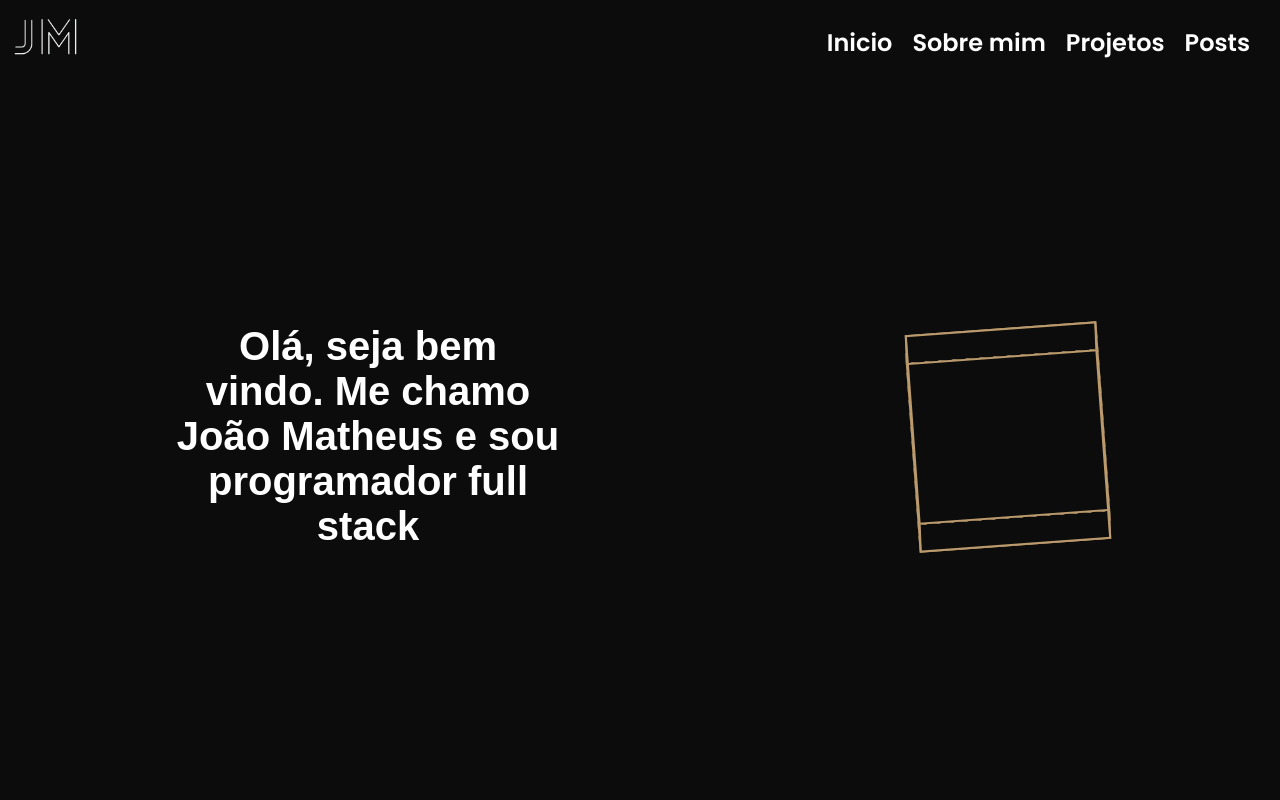
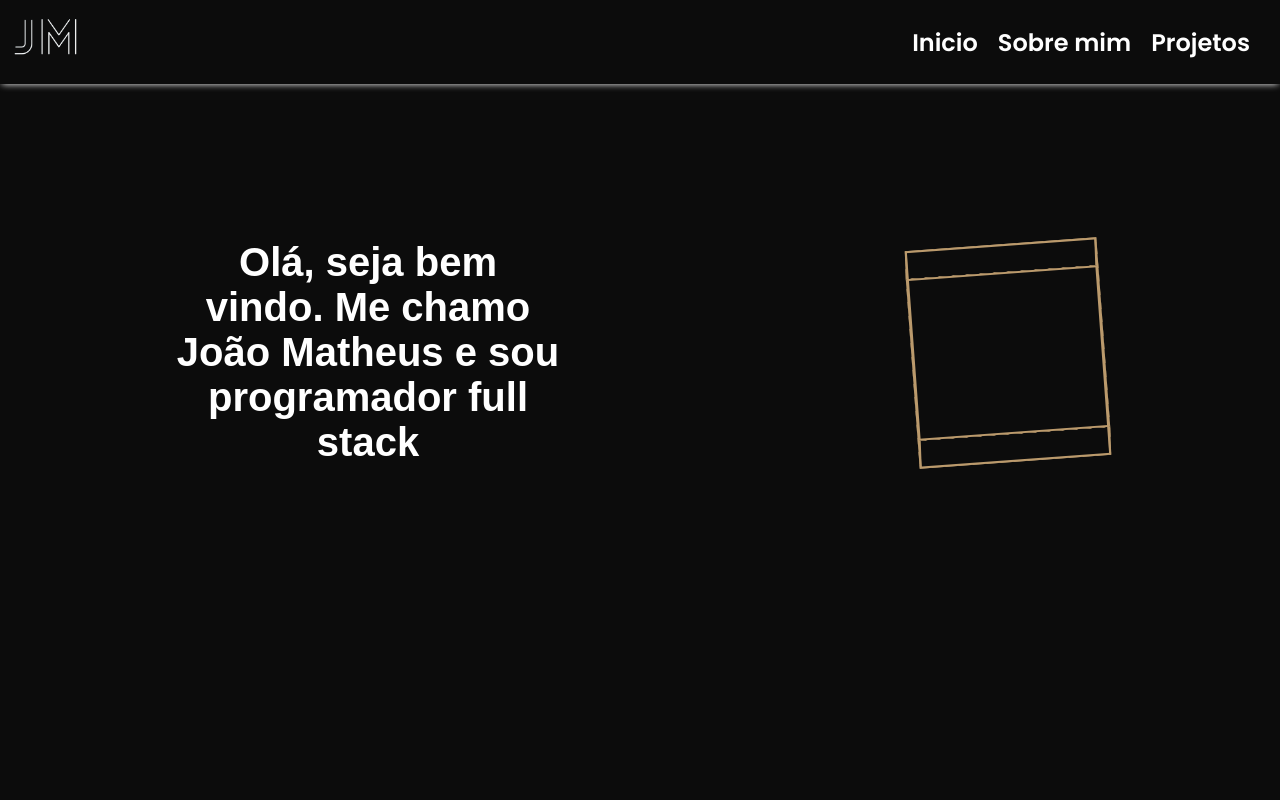
Before and after one commit to Jmatheuzz/portfolio, a React (Vite) app: page / in a window 1280 px wide. Shown: the top 800 px of the page. Built offline with nearby package versions, Linux system fonts and the light colour scheme; a web font is replaced by a local one.

Commit message:
ajustado navegação

```diff
--- a/src/components/general/MenuHamburger/MenuHamburger.tsx
+++ b/src/components/general/MenuHamburger/MenuHamburger.tsx
@@ -7,12 +7,47 @@ import Logo from '../../../assets/img/logo.png'
 export function MenuHamburger () {
 
   const [menuOpen, setMenuOpen] = useState(false);
+  function navigateToProjects(){
+    const element = document.querySelector('.projects');
 
+    const rect = element?.getBoundingClientRect();
+    console.log(rect)
+    console.log(window.scrollY)
+    const distanceFromTop = rect?.top !== undefined ? rect?.top + window.scrollY : 0;
+
+    console.log('result ' + distanceFromTop)
+    window.scrollTo({top: distanceFromTop, left: 0, behavior: 'smooth'})
+    toggleMenu()
+  }
+  function navigateToInicio(){
+    const element = document.querySelector('.header');
+
+    const rect = element?.getBoundingClientRect();
+    console.log(rect)
+    console.log(window.scrollY)
+    const distanceFromTop = rect?.top !== undefined ? rect?.top + window.scrollY : 0;
+
+    console.log('result ' + distanceFromTop)
+    window.scrollTo({top: distanceFromTop, left: 0, behavior: 'smooth'})
+    toggleMenu()
+  }
+  function navigateToAboutMe(){
+    const element = document.querySelector('.about-me');
+
+    const rect = element?.getBoundingClientRect();
+    console.log(rect)
+    console.log(window.scrollY)
+    const distanceFromTop = rect?.top !== undefined ? rect?.top + window.scrollY : 0;
+
+    console.log('result ' + distanceFromTop)
+    window.scrollTo({top: distanceFromTop, left: 0, behavior: 'smooth'})
+    toggleMenu()
+  }
   const toggleMenu = () => {
     setMenuOpen(!menuOpen);
   };
   return (
-    <div style={{display: 'flex', justifyContent: 'space-between', alignItems: 'center'}}>
+    <div className="menu-hamburger" style={{display: 'flex', justifyContent: 'space-between', alignItems: 'center', position: 'fixed', right: 0, left: 0, zIndex: 10, backgroundColor: '#0C0C0C' }}>
       <div style={{marginLeft: '0.5rem'}}>
         <img src={Logo} alt="" className="logo"/>
       </div>
@@ -31,10 +66,9 @@ export function MenuHamburger () {
 
           }
           <ul>
-            <li><a href="#">Inicio</a></li>
-            <li><a href="#">Sobre mim</a></li>
-            <li><a href="#">Projetos</a></li>
-            <li><a href="#">Posts</a></li>
+            <li><span onClick={navigateToInicio}>Inicio</span></li>
+            <li><span onClick={navigateToAboutMe}>Sobre mim</span></li>
+            <li><span onClick={navigateToProjects}>Projetos</span></li>
           </ul>
         </nav>
       </div>
--- a/src/components/general/MenuHamburger/index.css
+++ b/src/components/general/MenuHamburger/index.css
@@ -40,22 +40,35 @@ body {
   margin-right: 20px;
 }
 
-.menu ul li a {
+.menu ul li span {
   text-decoration: none;
   color: #FFF;
   font-size: 1.5rem;
   font-weight: 600;
   font-family: "Poppins", sans-serif;
   transition: color 0.3s ease;
+  cursor: pointer;
 }
 
-.menu ul li a:hover {
+.menu ul li span:hover {
   color: #666;
 }
 .logo {
   width: 5rem;
 }
+.menu-hamburger {
+  box-shadow: 0px 2px 7px -2px rgba(255, 255, 255,1);
+  -webkit-box-shadow: 0px 2px 7px -2px rgba(255, 255, 255,1);
+  -moz-box-shadow: 0px 2px 7px -2px rgba(255, 255, 255,1);
+}
 @media (max-width: 768px) {
+  .logo {
+    width: 4rem;
+  }
+  .menu-hamburger {
+    height: 8vh;
+    border: none;
+  }
   .container-menu {
     justify-content: flex-end;
   }
@@ -97,7 +110,7 @@ body {
     margin: 10px 0;
     text-align: center;
   }
-  .menu ul li a {
+  .menu ul li span {
     color: #FFF;
     font-size: 1.5rem;
     font-weight: 600;
--- a/src/pages/Home/App.tsx
+++ b/src/pages/Home/App.tsx
@@ -21,7 +21,7 @@ function App() {
   }, [])
 
   return (
-    <div style={{...styles.container, backgroundColor: theme.primary, color: theme.textPrimary}}>
+    <div style={{...styles.container, backgroundColor: theme.primary, color: theme.textPrimary, position: 'relative'}}>
       <MenuHamburger/>
       <div className="header" style={{...styles.around, position: 'relative'}}>
         <h1 style={{
@@ -46,7 +46,7 @@ function App() {
           </div>
       </div>
 
-      <div style={{marginTop: '35%', height: '60vh', backgroundColor: '#BB9A6C', display: 'flex', flexDirection: 'column', alignItems: 'center'}}>
+      <div className="about-me" style={{marginTop: '35%', height: '60vh', backgroundColor: '#BB9A6C', display: 'flex', flexDirection: 'column', alignItems: 'center'}}>
         <div style={{display: 'flex', flexDirection: 'column', justifyContent: 'space-around', height: '50%', marginTop:'3rem'}}>
           <h1 style={{
             fontSize: '2rem',
--- a/src/pages/Home/index.css
+++ b/src/pages/Home/index.css
@@ -92,7 +92,7 @@
     height: 80vh; width: 95%; background-color: #0C0C0C; margin: 10vh auto; display: flex; flex-direction: column; align-items: center; box-shadow: none;
   }
   .header {
-    padding-top: 4rem;
+    padding-top: 12rem;
   }
   .skil {
     width: 95%;
```
